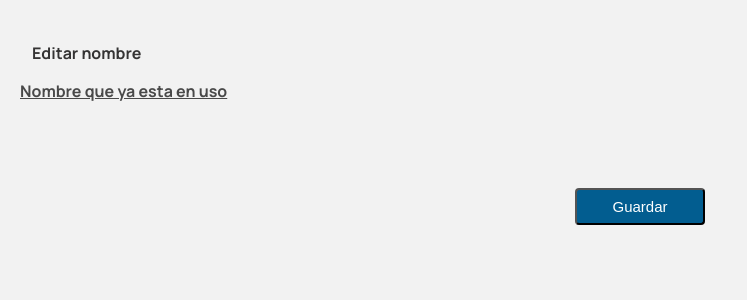
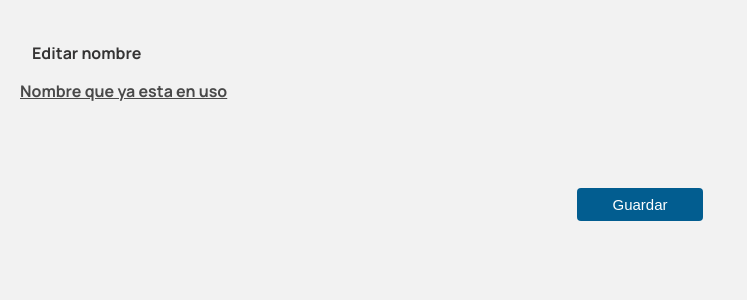
Before and after one commit to Dantemacu/RigIA, a PHP site: page /EditarPerfil.html in a window 1280 px wide. Shown: the part 195-495 px from the top of the page, without its empty margins (0-747 px from the left). Run offline with PHP 8.4, Linux system fonts and the light colour scheme; some libraries are stand-ins or nearby versions.

Commit message:
update(Color del borde a blanco porque se veia feo)

```diff
--- a/RigIA/EditarPerfil.css
+++ b/RigIA/EditarPerfil.css
@@ -58,7 +58,7 @@ footer{
 }
 
 button{
-
+    border: white;
     border-radius: 4px;
     color: white;
     background: #025D90;
```
